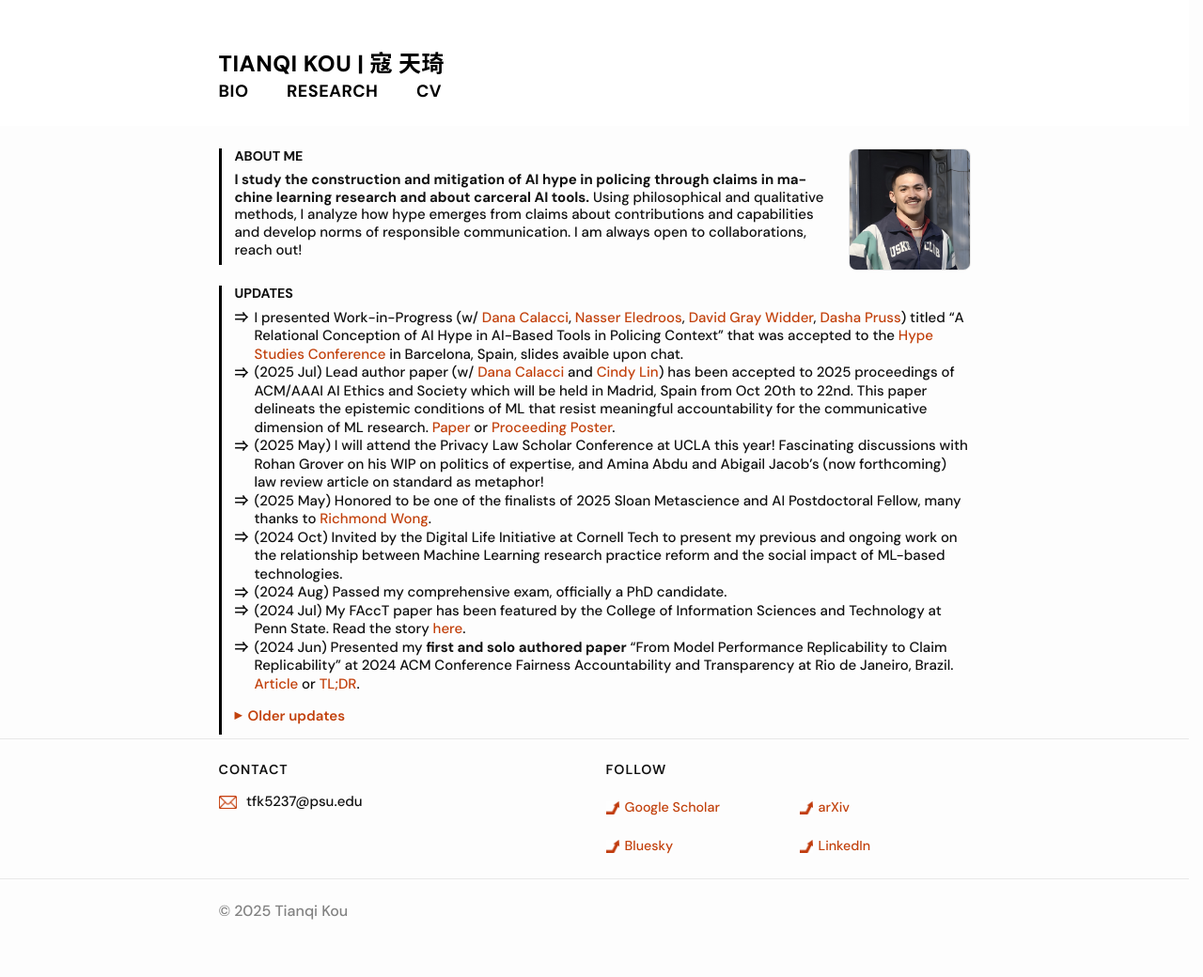
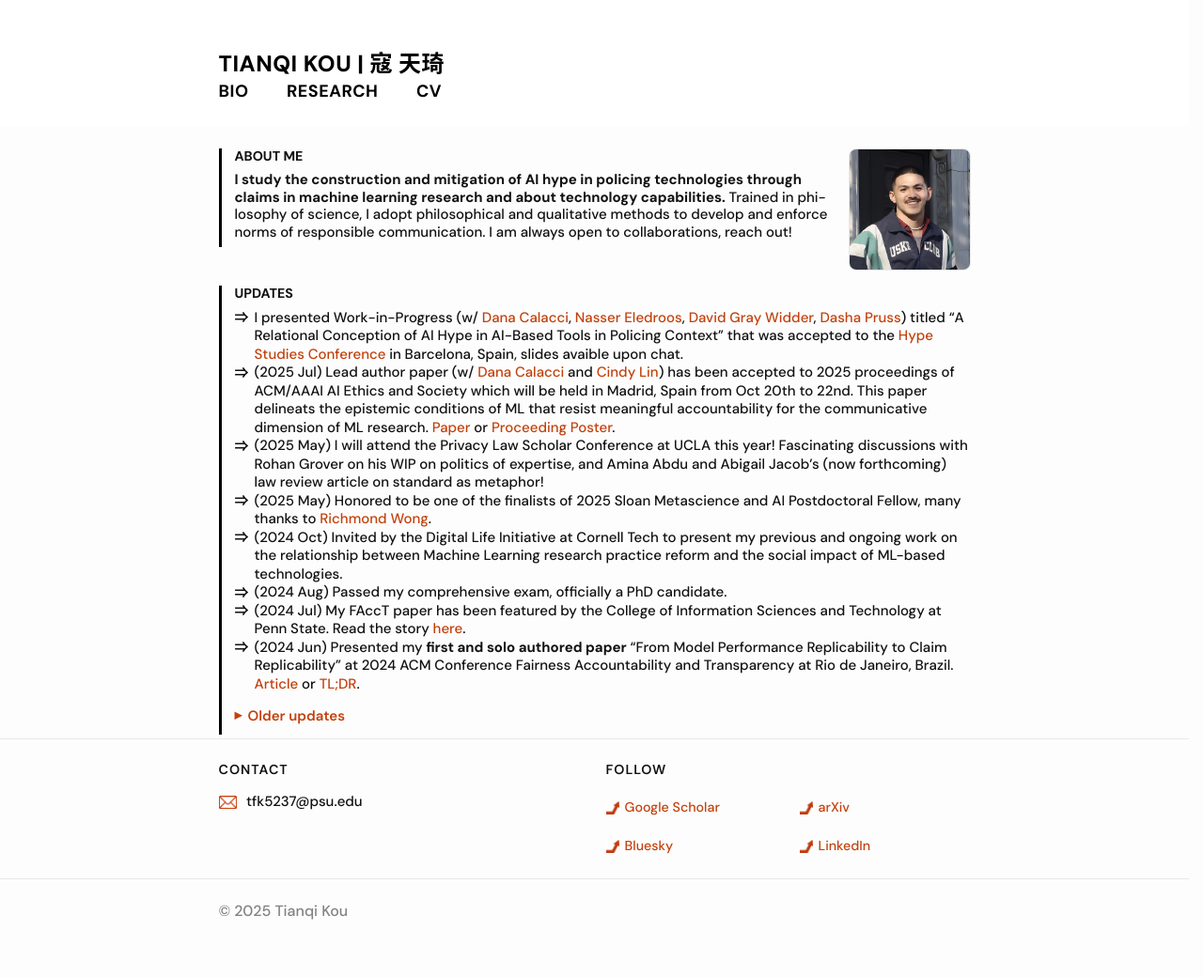
Before and after one commit to koutianqi/koutianqi.github.io, a Jekyll site: the page built from index.markdown, in a window 1280 px wide. Shown: the whole page at 94% size. Built offline with Jekyll 4.4.1, drawn with Linux system fonts in a browser that asks for light colours.

Commit message:
Update index.markdown

```diff
--- a/index.markdown
+++ b/index.markdown
@@ -10,7 +10,7 @@ description: "I study the construction and mitigation of AI hype through claims
   <h2 class="mobile-only"><strong>ABOUT ME</strong></h2>
 
 
-**I study the construction and mitigation of AI hype in policing through claims in machine learning research and about carceral AI tools.** Using philosophical and qualitative methods, I analyze how hype emerges from claims about contributions and capabilities and develop norms of responsible communication. I am always open to collaborations, reach out!
+**I study the construction and mitigation of AI hype in policing technologies through claims in machine learning research and about technology capabilities.** Trained in philosophy of science, I adopt philosophical and qualitative methods to develop and enforce norms of responsible communication. I am always open to collaborations, reach out!
 
   </div>
   <img class="headshot" src="{{ "/assets/img/headshot_crop.jpg" | relative_url }}" alt="Headshot" />
```
